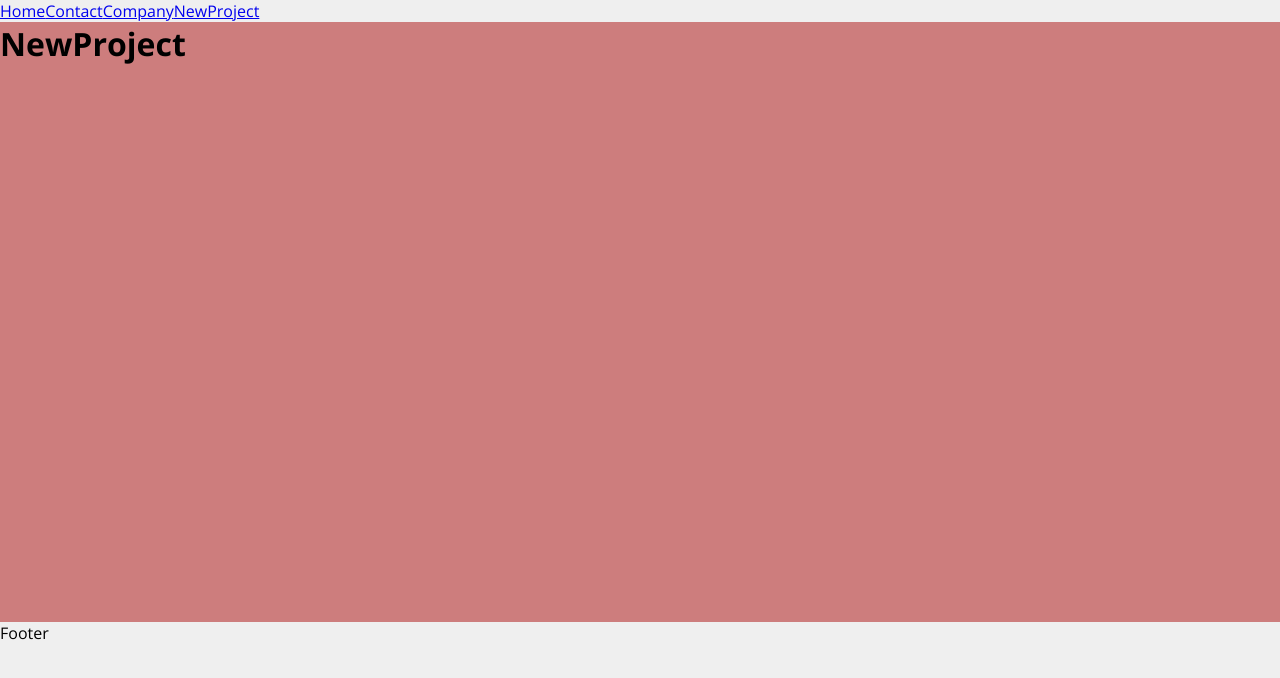
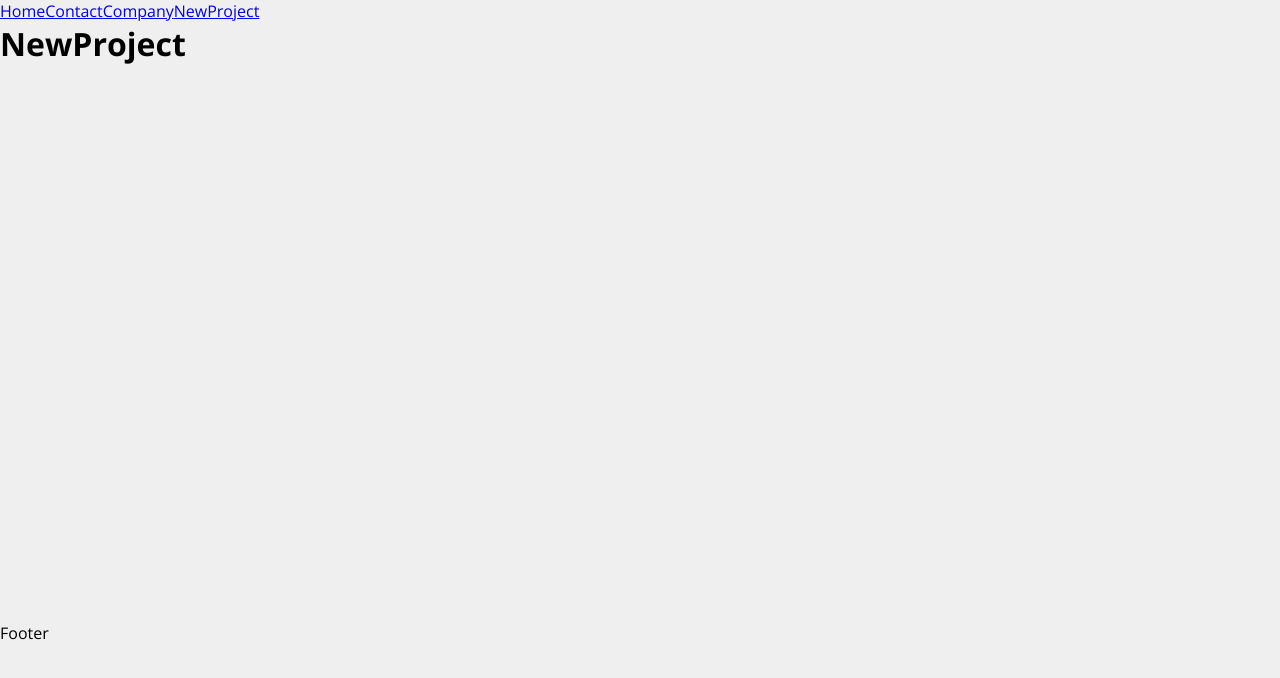
Before and after one commit to Raulleao/Costs, a React (Create React App) app: page /newproject in a window 1280 px wide. Shown: the top 678 px of the page. Built offline with nearby package versions, Linux system fonts and the light colour scheme.

Commit message:
style: formatted code

```diff
--- a/src/components/layout/Container.js
+++ b/src/components/layout/Container.js
@@ -1,6 +1,10 @@
 import styles from "./Container.module.css";
 function Container(props) {
-  return <div className={`${styles.container} ${styles[props.customClass]}`}>{props.children}</div>;
+  return (
+    <div className={`${styles.container} ${styles[props.customClass]}`}>
+      {props.children}
+    </div>
+  );
 }
 
 export default Container;
--- a/src/components/layout/Container.module.css
+++ b/src/components/layout/Container.module.css
@@ -4,7 +4,7 @@
   justify-content: space-between;
   margin: 0 auto;
   flex-wrap: wrap;
-  background-color: rgb(205, 125, 125);
+
 }
 
 .min-height{
```
